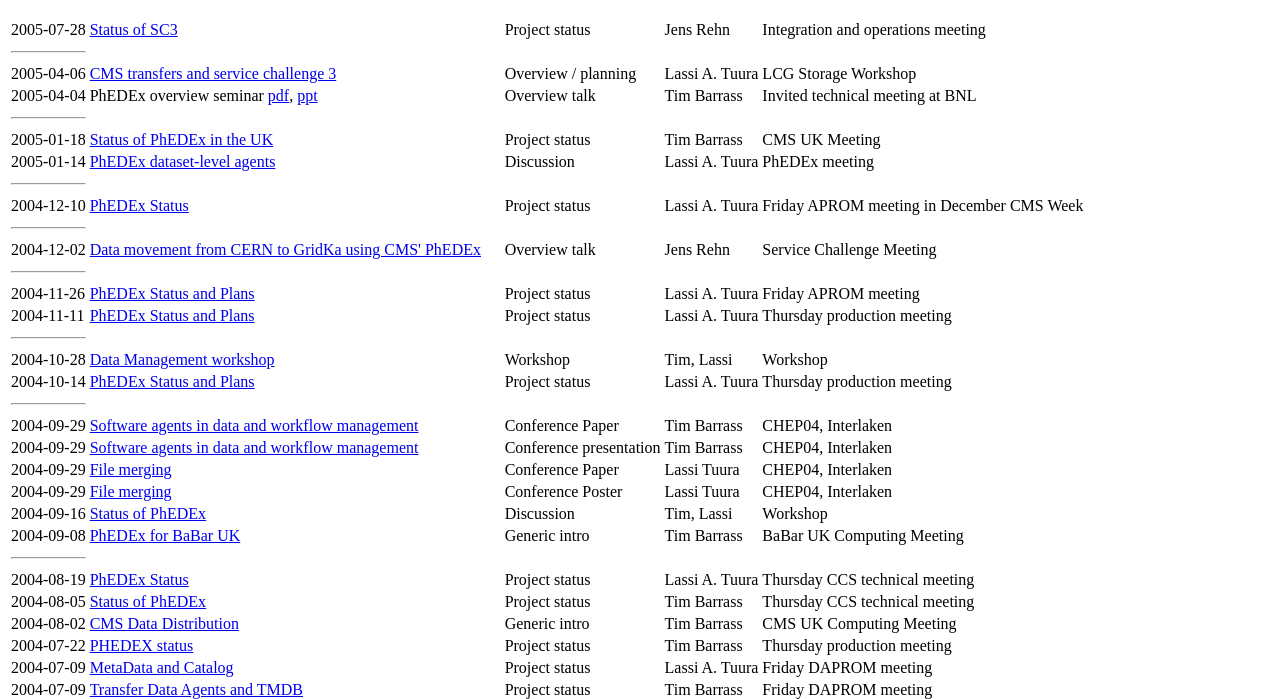
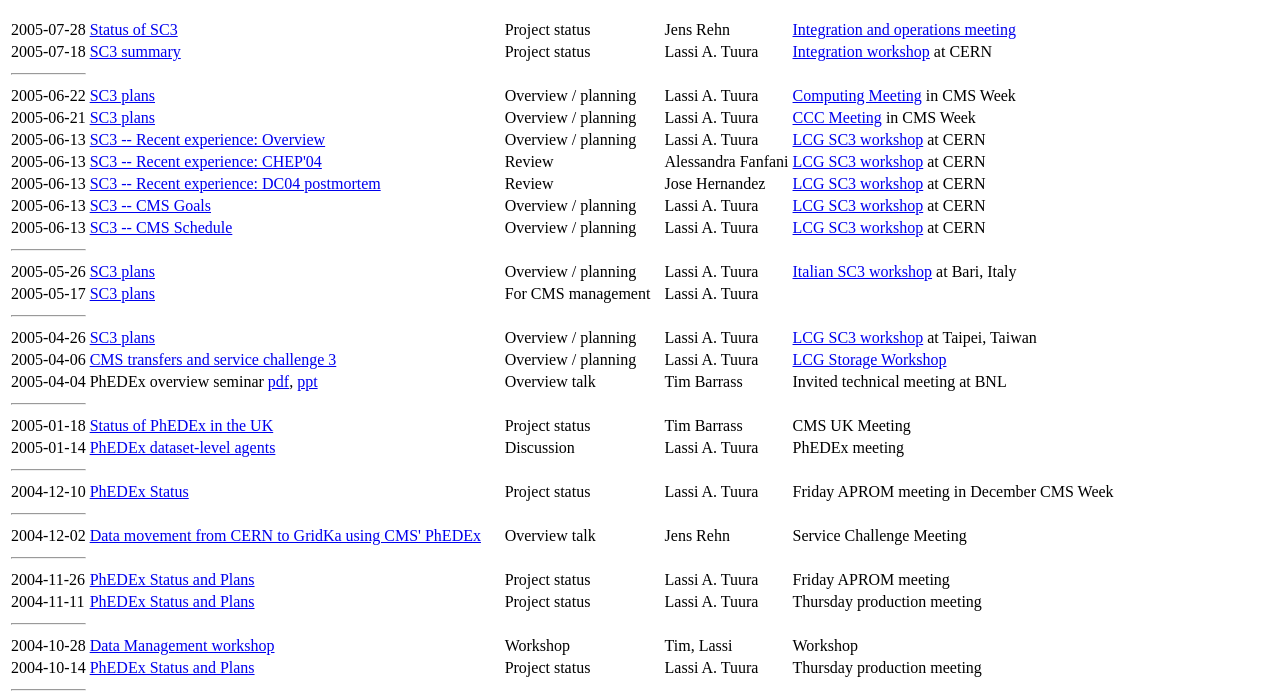
Before and after one commit to dmwm/PHEDEX, a plain HTML site: page Documentation/WebSite/documents.html in a window 1280 px wide. Shown: the part 54-753 px from the top of the page. Drawn offline with Linux system fonts and the light colour scheme.

Commit message:
Update documents

```diff
--- a/Documentation/WebSite/documents.html
+++ b/Documentation/WebSite/documents.html
@@ -10,10 +10,25 @@
 <h1>Presentations</h1>
 
 <table>
- <tr><td>2005-07-28</td><td><a href="http://agenda.cern.ch/askArchive.php?base=agenda&categ=a054823&id=a054823s0t3/transparencies">Status of SC3</a></td><td>Project status</td><td>Jens Rehn</td><td>Integration and operations meeting</td></tr>
+ <tr><td>2005-07-28</td><td><a href="http://agenda.cern.ch/askArchive.php?base=agenda&categ=a054823&id=a054823s0t3/transparencies">Status of SC3</a></td><td>Project status</td><td>Jens Rehn</td><td><a href="http://agenda.cern.ch/fullAgenda.php?ida=a054823">Integration and operations meeting</a></td></tr>
+ <tr><td>2005-07-18</td><td><a href="http://agenda.cern.ch/askArchive.php?base=agenda&categ=a054535&id=a054535s1t5/transparencies">SC3 summary</a></td><td>Project status</td><td>Lassi A. Tuura</td><td><a href="http://agenda.cern.ch/fullAgenda.php?ida=a054535">Integration workshop</a> at CERN</td></tr>
  <tr><td><hr></td><td colspan=4>&nbsp;</td></tr>
 
- <tr><td>2005-04-06</td><td><a href="http://agenda.cern.ch/askArchive.php?base=agenda&categ=a051050&id=a051050s3t5/transparencies">CMS transfers and service challenge 3</a></td><td>Overview / planning</td><td>Lassi A. Tuura</td><td>LCG Storage Workshop</td></tr>
+ <tr><td>2005-06-22</td><td><a href="http://agenda.cern.ch/askArchive.php?base=agenda&categ=a053924&id=a053924s1t3/transparencies">SC3 plans</a></td><td>Overview / planning</td><td>Lassi A. Tuura</td><td><a href="http://agenda.cern.ch/fullAgenda.php?ida=a053924">Computing Meeting</a> in CMS Week</td></tr>
+ <tr><td>2005-06-21</td><td><a href="http://agenda.cern.ch/askArchive.php?base=agenda&categ=a053946&id=a053946s1t1/transparencies">SC3 plans</a></td><td>Overview / planning</td><td>Lassi A. Tuura</td><td><a href="http://agenda.cern.ch/fullAgenda.php?ida=a053946">CCC Meeting</a> in CMS Week</td></tr>
+ <tr><td>2005-06-13</td><td><a href="http://agenda.cern.ch/askArchive.php?base=agenda&categ=a051784&id=a051784s1t1/transparencies">SC3 -- Recent experience: Overview</a></td><td>Overview / planning</td><td>Lassi A. Tuura</td><td><a href="http://agenda.cern.ch/fullAgenda.php?ida=a051784">LCG SC3 workshop</a> at CERN</td></tr>
+ <tr><td>2005-06-13</td><td><a href="http://agenda.cern.ch/askArchive.php?base=agenda&categ=a051784&id=a051784s1t1/transparencies">SC3 -- Recent experience: CHEP'04</a></td><td>Review</td><td>Alessandra Fanfani</td><td><a href="http://agenda.cern.ch/fullAgenda.php?ida=a051784">LCG SC3 workshop</a> at CERN</td></tr>
+ <tr><td>2005-06-13</td><td><a href="http://agenda.cern.ch/askArchive.php?base=agenda&categ=a051784&id=a051784s1t1/transparencies">SC3 -- Recent experience: DC04 postmortem</a></td><td>Review</td><td>Jose Hernandez</td><td><a href="http://agenda.cern.ch/fullAgenda.php?ida=a051784">LCG SC3 workshop</a> at CERN</td></tr>
+ <tr><td>2005-06-13</td><td><a href="http://agenda.cern.ch/askArchive.php?base=agenda&categ=a051784&id=a051784s1t2/transparencies">SC3 -- CMS Goals</a></td><td>Overview / planning</td><td>Lassi A. Tuura</td><td><a href="http://agenda.cern.ch/fullAgenda.php?ida=a051784">LCG SC3 workshop</a> at CERN</td></tr>
+ <tr><td>2005-06-13</td><td><a href="http://agenda.cern.ch/askArchive.php?base=agenda&categ=a051784&id=a051784s1t3/transparencies">SC3 -- CMS Schedule</a></td><td>Overview / planning</td><td>Lassi A. Tuura</td><td><a href="http://agenda.cern.ch/fullAgenda.php?ida=a051784">LCG SC3 workshop</a> at CERN</td></tr>
+ <tr><td><hr></td><td colspan=4>&nbsp;</td></tr>
+
+ <tr><td>2005-05-26</td><td><a href="http://infnforge.cnaf.infn.it/cdsagenda//askArchive.php?base=agenda&categ=a0516&id=a0516s1t3/transparencies">SC3 plans</a></td><td>Overview / planning</td><td>Lassi A. Tuura</td><td><a href="http://infnforge.cnaf.infn.it/cdsagenda//fullAgenda.php?ida=a0516">Italian SC3 workshop</a> at Bari, Italy</td></tr>
+ <tr><td>2005-05-17</td><td><a href="Documents/20050517-CPTMB-SC3.ppt">SC3 plans</a></td><td>For CMS management</td><td>Lassi A. Tuura</td><td></td></tr>
+ <tr><td><hr></td><td colspan=4>&nbsp;</td></tr>
+
+ <tr><td>2005-04-26</td><td><a href="http://agenda.cern.ch/askArchive.php?base=agenda&categ=a051048&id=a051048s1t17/moreinfo">SC3 plans</a></td><td>Overview / planning</td><td>Lassi A. Tuura</td><td><a href="http://agenda.cern.ch/fullAgenda.php?ida=a051048">LCG SC3 workshop</a> at Taipei, Taiwan</td></tr>
+ <tr><td>2005-04-06</td><td><a href="http://agenda.cern.ch/askArchive.php?base=agenda&categ=a051050&id=a051050s3t5/transparencies">CMS transfers and service challenge 3</a></td><td>Overview / planning</td><td>Lassi A. Tuura</td><td><a href="http://agenda.cern.ch/fullAgenda.php?ida=a051050">LCG Storage Workshop</a></td></tr>
  <tr><td>2005-04-04</td><td>PhEDEx overview seminar <a href="Documents/Overview-BNL-040505-final.pdf">pdf</a>, <a href="Documents/Overview-BNL-040505-final.ppt">ppt</a></td><td>Overview talk</td><td>Tim Barrass</td><td>Invited technical meeting at BNL</td></tr>
  <tr><td><hr></td><td colspan=4>&nbsp;</td></tr>
 
```
